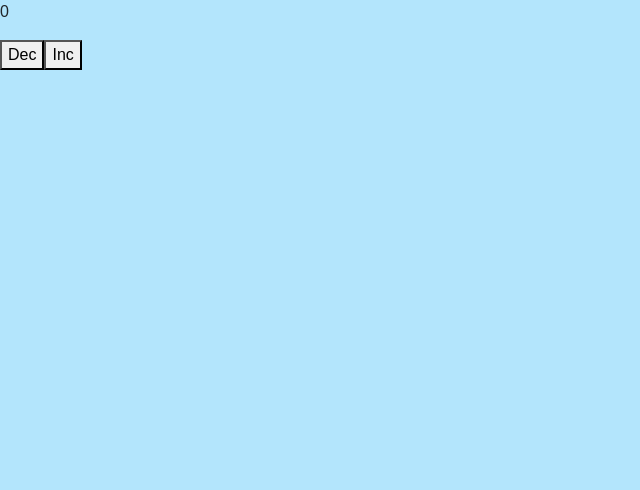
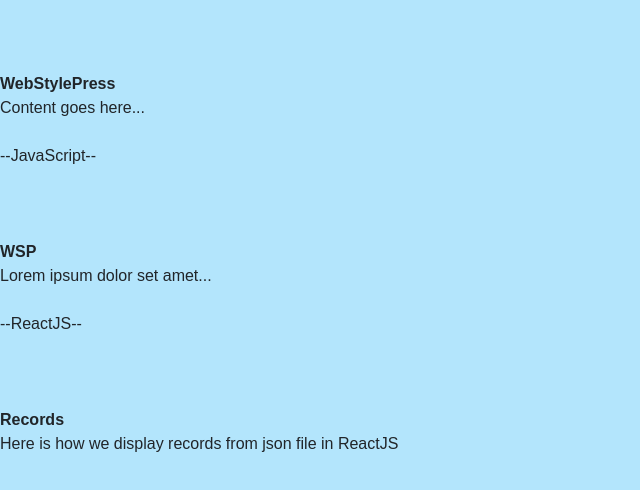
Before and after one commit to rathaur08/react-tutorial, a React (Create React App) app: page / in a window 1280 px wide. Shown: the top 490 px of the page, without its empty margins (0-640 px from the left). Built offline with nearby package versions, Linux system fonts and the light colour scheme.

Commit message:
Display Record from JSON file

```diff
--- a/src/App.js
+++ b/src/App.js
@@ -10,7 +10,8 @@
 // import UseEffect2 from './components/useEffect/UseEffect2';
 // import UseEffectAPI from './components/useEffect/UseEffectAPI';
 // import Uncontrolled from './components/Form/Uncontrolled';
-import UseReducer from './components/UseReducer';
+// import UseReducer from './components/UseReducer';
+import DataJSONFile from './components/DataJSONFile';
 
 const App = () => {
   return (
@@ -46,7 +47,10 @@
       {/* <Uncontrolled/> */}
 
       {/* Add First useReducer Hook in React & Count(+ , -) Function*/}
-      <UseReducer/>
+      {/* <UseReducer/> */}
+
+      {/* Fetch Data from JSON File in React JS | React JSON */}
+      <DataJSONFile/>
 
     </div>
   )
--- /dev/null
+++ b/src/components/DataJSONFile.js
@@ -0,0 +1,29 @@
+import React from 'react';
+import Records from './records.json';
+
+const DataJSONFile = () => {
+    return (
+        <div>
+            {
+                Records && Records.map(record => {
+                    return (
+                        <div className='box' key={record.id}>
+                            <br /><br /><br />
+                            <strong>{record.title}</strong><br />
+                            {record.content}<br /><br />
+
+                            {record.tech && record.tech.map(data => {
+                                return (
+                                    <div key={record.id}>
+                                        --{data.name}--
+                                    </div>
+                                )
+                            })}
+                        </div>
+                    )
+                })
+            }
+        </div>
+    )
+}
+export default DataJSONFile
--- /dev/null
+++ b/src/components/records.json
@@ -0,0 +1,27 @@
+[
+    {
+        "id": 1,
+        "title": "WebStylePress",
+        "content": "Content goes here...",
+        "tech": [
+            {
+                "name": "JavaScript"
+            }
+        ]
+    },
+    {
+        "id": 2,
+        "title": "WSP",
+        "content": "Lorem ipsum dolor set amet...",
+        "tech": [
+            {
+                "name": "ReactJS"
+            }
+        ]
+    },
+    {
+        "id": 3,
+        "title": "Records",
+        "content": "Here is how we display records from json file in ReactJS"
+    }
+]
```
